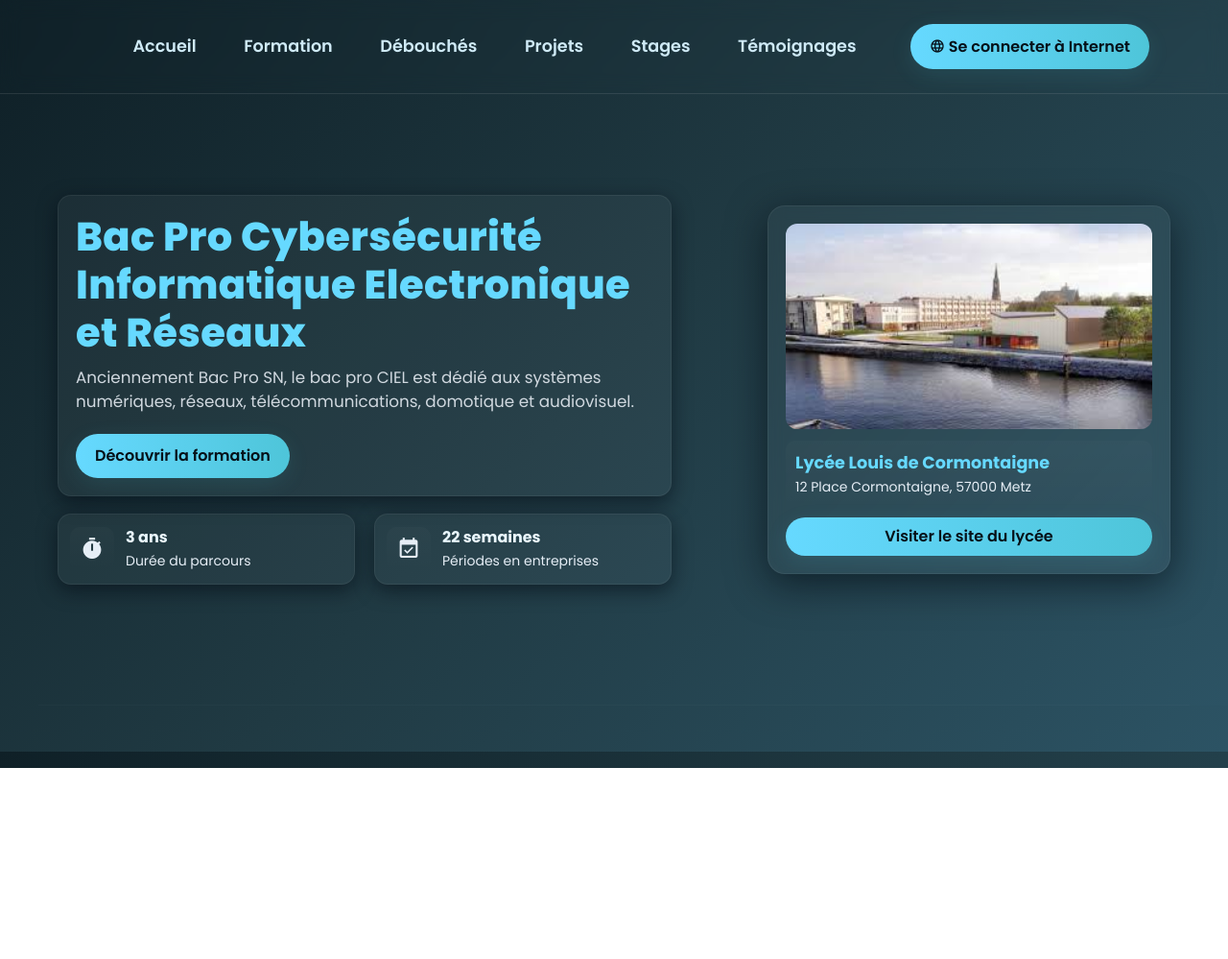
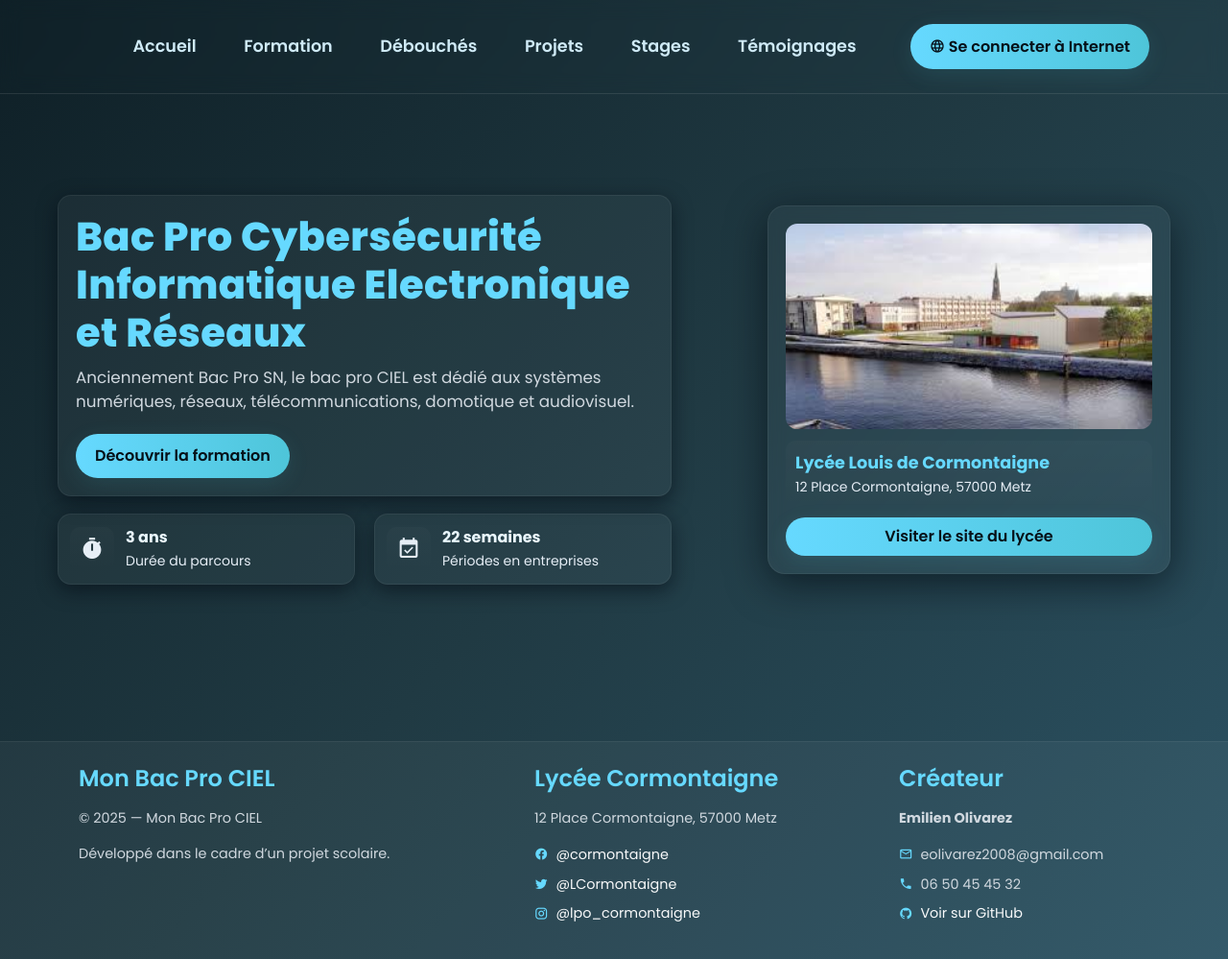
Before and after one commit to eolivarez2008/Mon-Bac-Pro-CIEL, a plain HTML site: page public/index.html in a window 1280 px wide. Shown: the whole page at 96% size. Before the commit the page ends 800 px from the top, so only its background shows below. Drawn offline with nearby package versions, Linux system fonts and the light colour scheme.

Commit message:
Ajout du footer

```diff
--- a/public/components/footer.html
+++ b/public/components/footer.html
@@ -1 +1,55 @@
-<!-- footer -->
+<footer class="footer text-light pt-4 mt-5">
+  <div class="container">
+    <div class="row gy-4">
+
+      <!-- Colonne gauche : Projet -->
+      <div class="col-12 col-md-5">
+        <h4 class="text-accent mb-3">Mon Bac Pro CIEL</h4>
+        <p>&copy; 2025 — Mon Bac Pro CIEL</p>
+        <p>Développé dans le cadre d’un projet scolaire.</p>
+      </div>
+
+      <!-- Colonne milieu : Lycée + Réseaux -->
+        <div class="col-12 col-md-4">
+        <h4 class="text-accent mb-3">Lycée Cormontaigne</h4>
+        <p>12 Place Cormontaigne, 57000 Metz</p>
+        <ul class="list-unstyled">
+            <li class="d-flex align-items-center mb-2">
+            <a href="https://www.facebook.com/cormontaigne/?locale=fr_FR" target="_blank" class="d-flex align-items-center link-light text-decoration-none">
+                <i class="mdi mdi-facebook text-accent me-2"></i> @cormontaigne
+            </a>
+            </li>
+            <li class="d-flex align-items-center mb-2">
+            <a href="https://x.com/LCormontaigne" target="_blank" class="d-flex align-items-center link-light text-decoration-none">
+                <i class="mdi mdi-twitter text-accent me-2"></i> @LCormontaigne
+            </a>
+            </li>
+            <li class="d-flex align-items-center mb-2">
+            <a href="https://www.instagram.com/lpo_cormontaigne/" target="_blank" class="d-flex align-items-center link-light text-decoration-none">
+                <i class="mdi mdi-instagram text-accent me-2"></i> @lpo_cormontaigne
+            </a>
+            </li>
+        </ul>
+        </div>
+
+      <!-- Colonne droite : Auteur -->
+      <div class="col-12 col-md-3">
+        <h4 class="text-accent mb-3">Créateur</h4>
+        <p><strong>Emilien Olivarez</strong></p>
+        <p class="d-flex align-items-center mb-2">
+          <i class="mdi mdi-email-outline text-accent me-2"></i> eolivarez2008@gmail.com
+        </p>
+        <p class="d-flex align-items-center mb-2">
+          <i class="mdi mdi-phone text-accent me-2"></i> 06 50 45 45 32
+        </p>
+        <p class="d-flex align-items-center">
+          <i class="mdi mdi-github text-accent me-2"></i>
+          <a href="https://github.com/eolivarez2008/Mon-Bac-Pro-CIEL" target="_blank" class="link-light text-decoration-none">
+            Voir sur GitHub
+          </a>
+        </p>
+      </div>
+
+    </div>
+  </div>
+</footer>
--- a/public/styles/styles.css
+++ b/public/styles/styles.css
@@ -29,8 +29,7 @@ p { color: #d0d8df; }
 .site-wrap {
   max-width:1200px;
   margin:0 auto;
-  padding:10px 20px 40px;
-  border-bottom:1px solid rgba(255,255,255,0.02);
+  padding:10px 20px 30px;
 }
 
 /* -------------------------
@@ -257,3 +256,31 @@ body.modal-open {
   color: var(--muted);
   margin-bottom: 2rem;
 }
+
+/* -------------------------
+    Footer
+------------------------- */
+.footer {
+  background: var(--glass); /* effet verre fumé */
+  border-top: 1px solid var(--glass-border);
+  font-size: 0.9rem;
+  padding-bottom: 20px;
+}
+
+.footer h4 {
+  color: var(--accent);
+  font-weight: 600;
+}
+
+.text-accent {
+  color: var(--accent) !important;
+}
+
+.footer a {
+  color: #e6eef6;
+  transition: color 0.2s ease;
+}
+
+.footer a:hover {
+  color: var(--accent-2) !important;
+}
```
